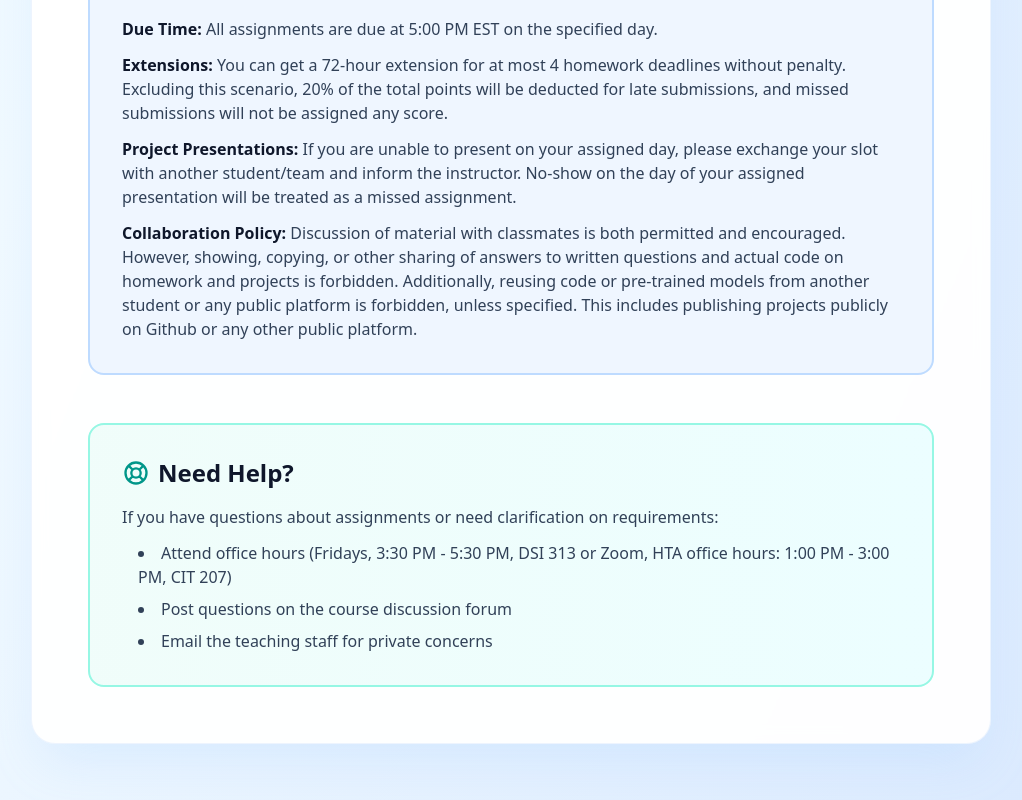
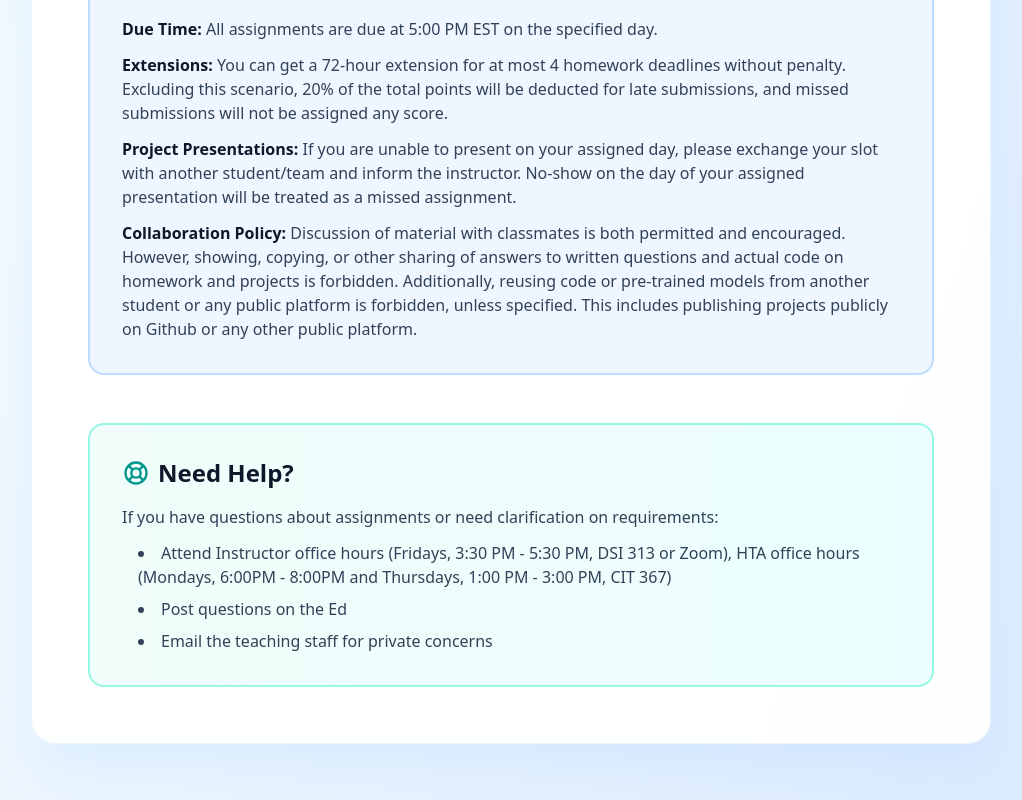
Before and after one commit to csci1851/csci1851.github.io, a Next.js app: page /assignments in a window 1280 px wide. Shown: the part 2232-3032 px from the top of the page, without its empty margins (249-1271 px from the left). Built offline with nearby package versions, Linux system fonts and the light colour scheme.

Commit message:
minor change

```diff
--- a/app/(site)/assignments/page.tsx
+++ b/app/(site)/assignments/page.tsx
@@ -134,8 +134,8 @@ export default function AssignmentsPage() {
               If you have questions about assignments or need clarification on requirements:
             </p>
             <ul className="list-disc list-inside space-y-2 ml-4">
-              <li>Attend office hours (Fridays, 3:30 PM - 5:30 PM, DSI 313 or Zoom, HTA office hours: 1:00 PM - 3:00 PM, CIT 207)</li>
-              <li>Post questions on the course discussion forum</li>
+              <li>Attend Instructor office hours (Fridays, 3:30 PM - 5:30 PM, DSI 313 or Zoom), HTA office hours (Mondays, 6:00PM - 8:00PM and Thursdays, 1:00 PM - 3:00 PM, CIT 367)</li>
+              <li>Post questions on the Ed</li>
               <li>Email the teaching staff for private concerns</li>
             </ul>
           </div>
```
